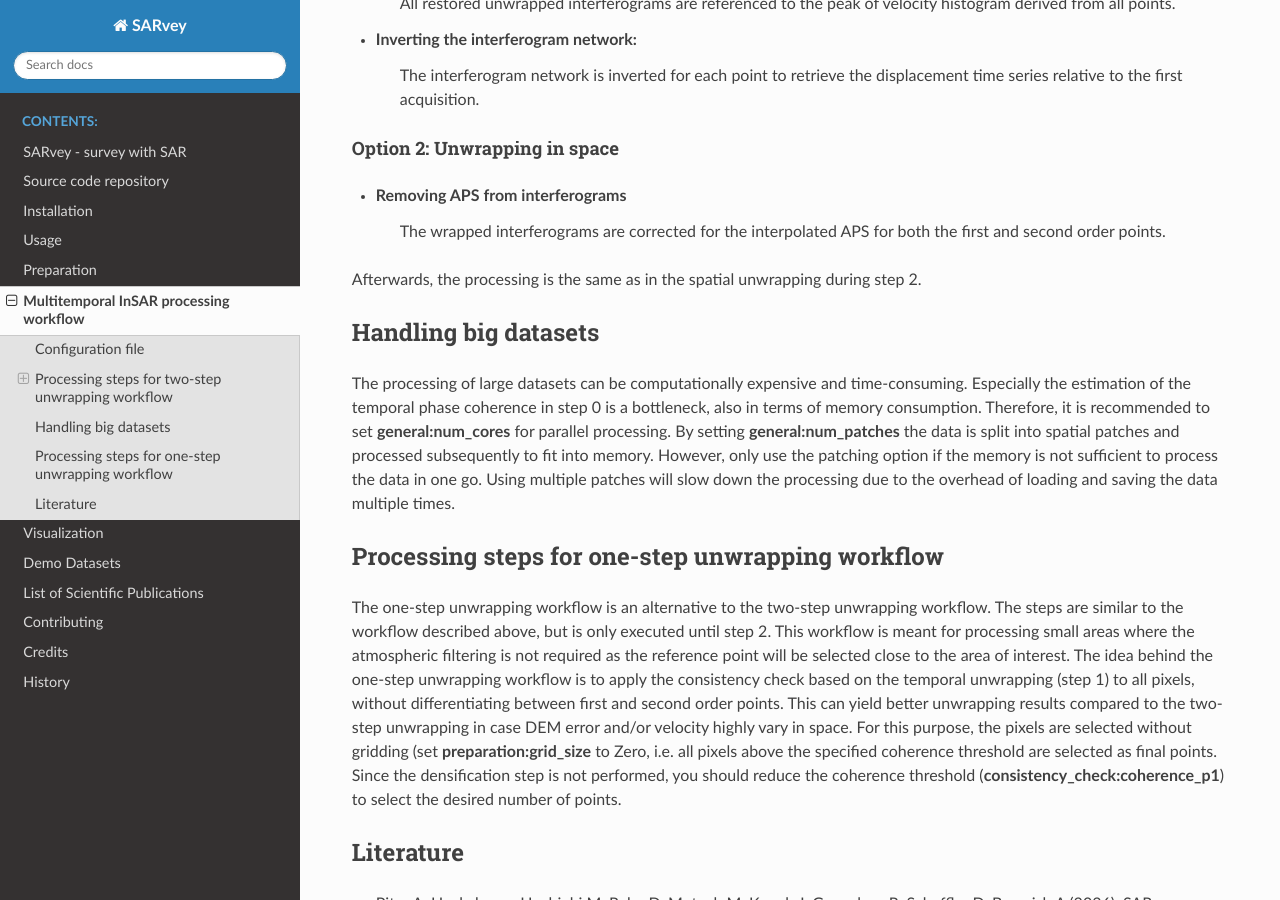
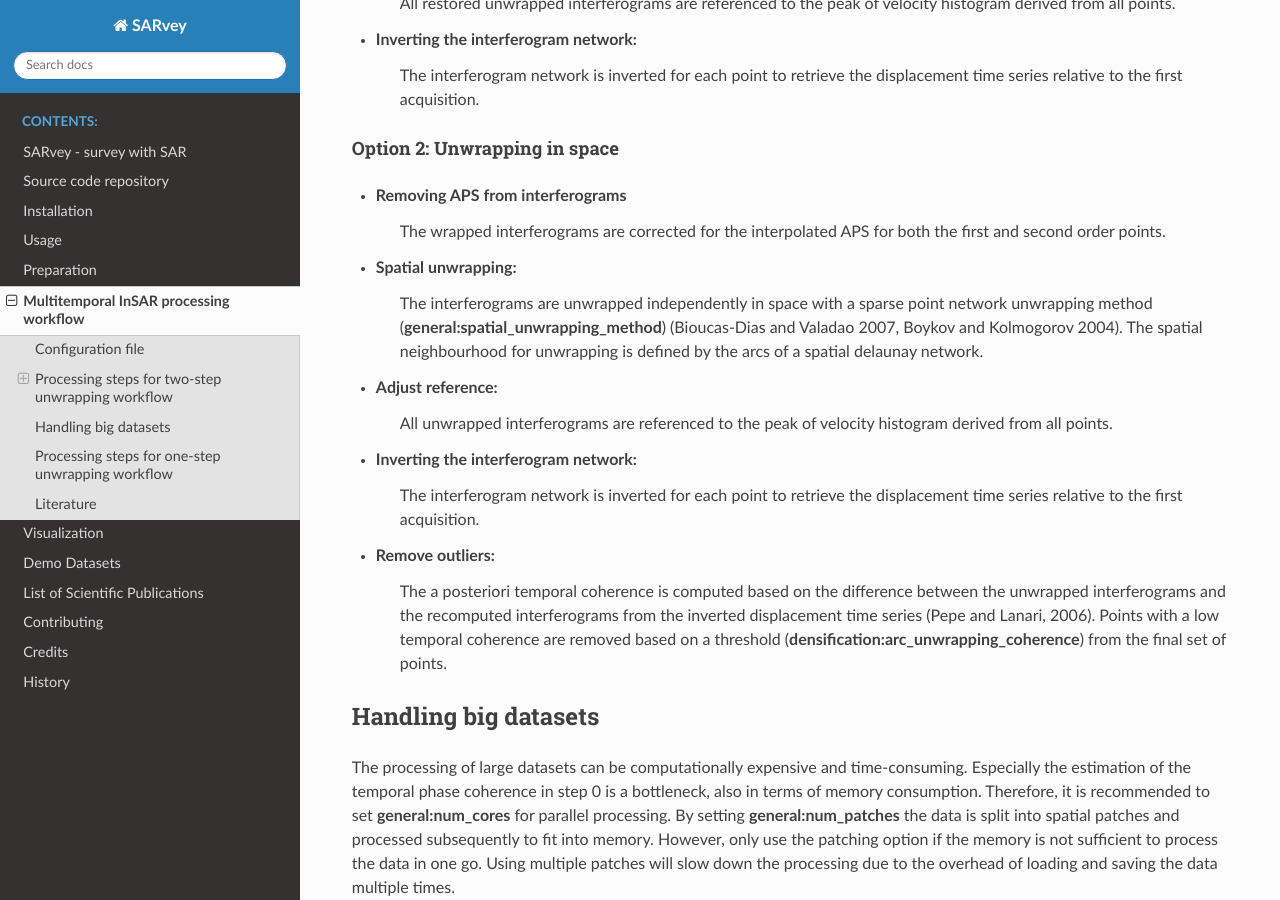
Before and after one commit to luhipi/sarvey, a Sphinx documentation site: the page built from docs/processing.rst, in a window 1280 px wide and 900 px high, scrolled down 7329 px. Built offline with Sphinx 7.4.7 and the Read the Docs theme 3.1.0, drawn with Linux system fonts in a browser that asks for light colours; pages that are not in the unit, such as notebooks, are missing from menus; some of the changed text lies outside the part shown.

Commit message:
Update history and documentation.

```diff
--- a/HISTORY.rst
+++ b/HISTORY.rst
@@ -6,6 +6,7 @@ History
 Future minor version (release soon)
 -----------------------------------
 
+* Remove badly unwrapped points using a posteriori temporal coherence in densification step with spatial phase unwrapping.
 * Improve speed in step 3 filtering for large datasets by vectorization and evaluating kriging in blocks of bounded size.
 * Improve speed in step 2 spatial unwrapping for large datasets by initializing a sparse matrix.
 * Remove import of matplotlib backend QtAgg and related error message, except for sarvey_plot.
--- a/docs/processing.rst
+++ b/docs/processing.rst
@@ -310,7 +310,19 @@ Option 2: Unwrapping in space
 - Removing APS from interferograms
     The wrapped interferograms are corrected for the interpolated APS for both the first and second order points.
 
-Afterwards, the processing is the same as in the spatial unwrapping during step 2.
+- Spatial unwrapping:
+    The interferograms are unwrapped independently in space with a sparse point network unwrapping method (**general:spatial_unwrapping_method**) (Bioucas-Dias and Valadao 2007, Boykov and Kolmogorov 2004).
+    The spatial neighbourhood for unwrapping is defined by the arcs of a spatial delaunay network.
+
+- Adjust reference:
+    All unwrapped interferograms are referenced to the peak of velocity histogram derived from all points.
+
+- Inverting the interferogram network:
+    The interferogram network is inverted for each point to retrieve the displacement time series relative to the first acquisition.
+
+- Remove outliers:
+    The a posteriori temporal coherence is computed based on the difference between the unwrapped interferograms and the recomputed interferograms from the inverted displacement time series (Pepe and Lanari, 2006).
+    Points with a low temporal coherence are removed based on a threshold (**densification:arc_unwrapping_coherence**) from the final set of points.
 
 
 Handling big datasets
@@ -358,3 +370,5 @@ Literature
 * Boykov Y, Kolmogorov V (2004). An experimental comparison of min-cut/max- flow algorithms for energy minimization in vision. IEEE Transactions on Pattern Analysis and Machine Intelligence 26(9):1124–1137, DOI 10.1109/TPAMI.2004.60
 
 * Müller S, Schüler L, Zech A, Heße F (2022). GSTools v1.3: a toolbox for geostatistical modelling in Python. Geoscientific Model Development, 15, 3161-3182.
+
+* Pepe A, Lanari R (2006). On the Extension of the Minimum Cost Flow Algorithm for Phase Unwrapping of Multitemporal Differential SAR Interferograms. IEEE Transactions on Geoscience and Remote Sensing , Vol. 44, No. 9, p. 2374-2383
```
